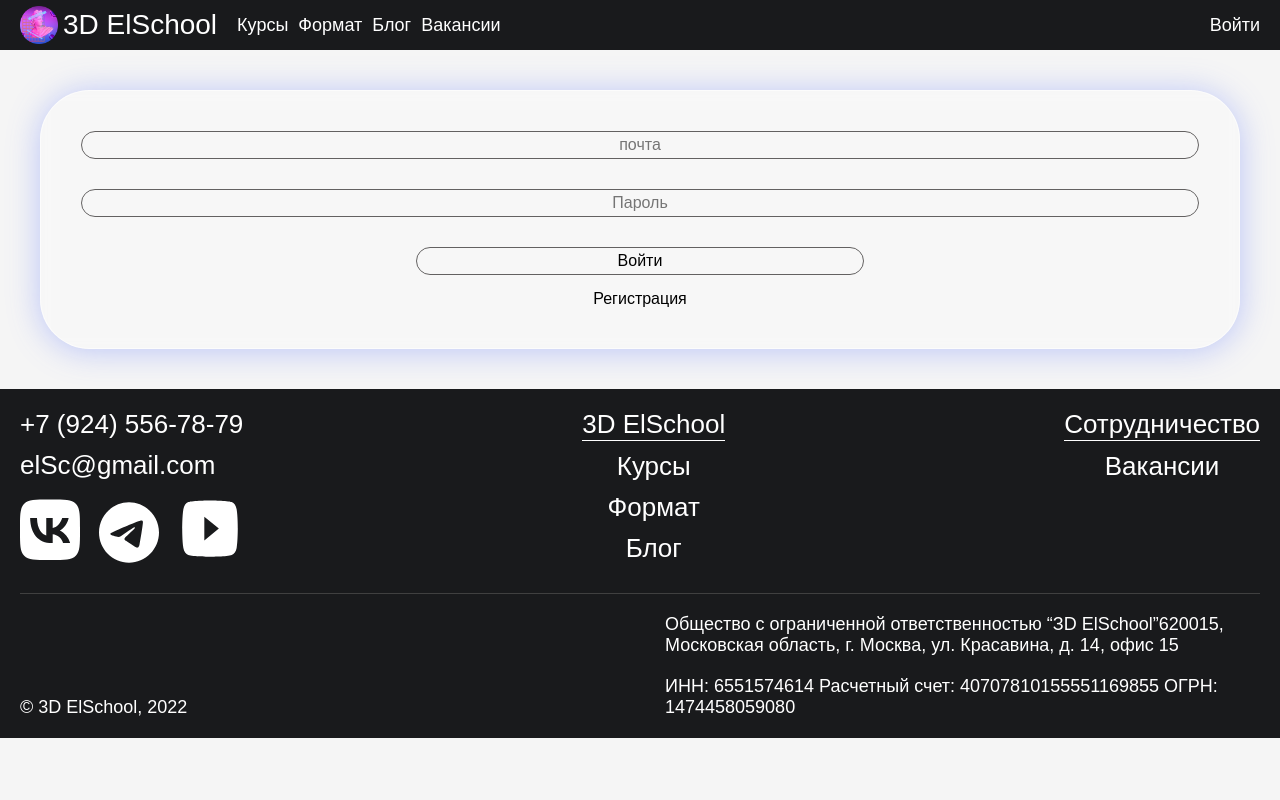
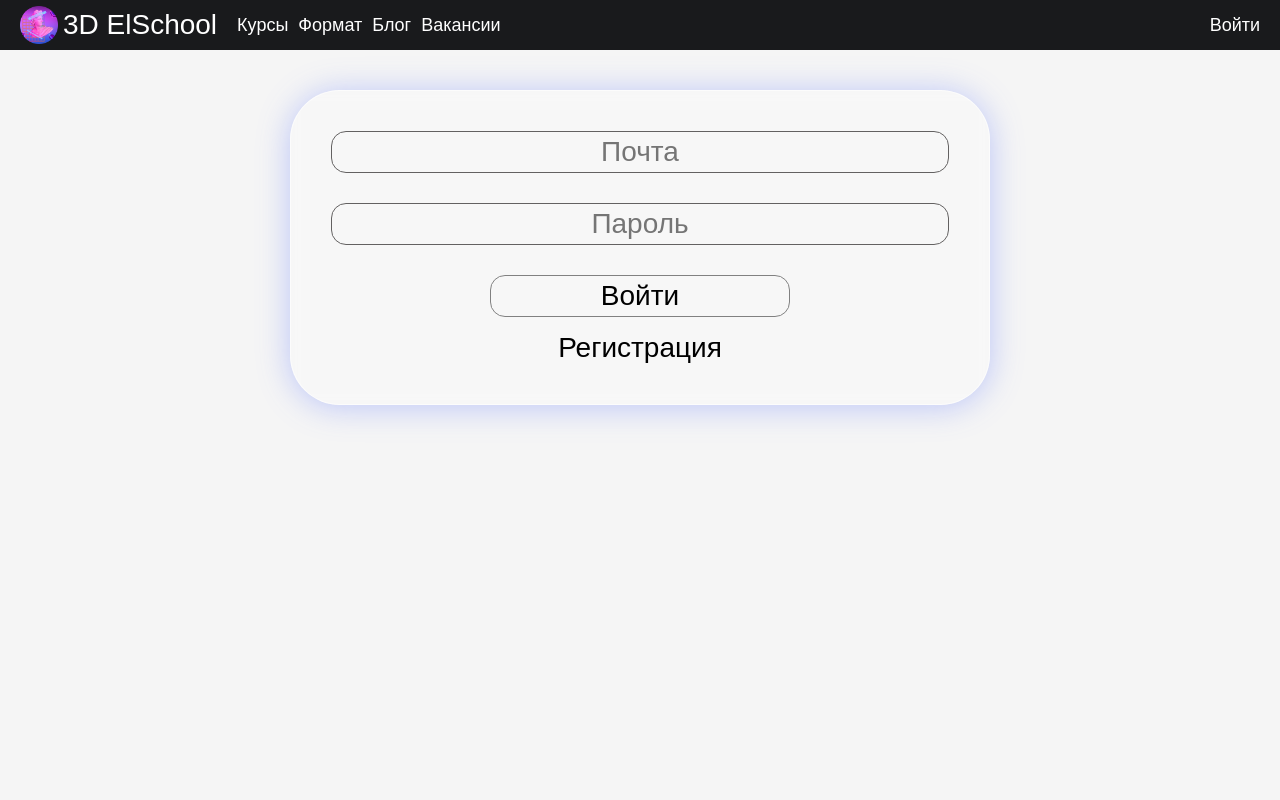
Before and after one commit to KopilovaEA/3D-ElSchool, a Vue app: page /login in a window 1280 px wide. Shown: the top 800 px of the page. Built offline with nearby package versions, Linux system fonts and the light colour scheme.

Commit message:
Доделано BurgerMenu, сделана форма авторизации

```diff
--- a/src/App.vue
+++ b/src/App.vue
@@ -1,9 +1,9 @@
 <template>
   <div>
     <HeaderLayout />
-    <body>
+    <main>
       <router-view />
-    </body>
+    </main>
     <FooterLayout />
   </div>
 </template>
@@ -31,6 +31,10 @@ body {
   margin: 0;
 }
 
+main {
+  margin: 0;
+}
+
 a {
   color: white;
   text-decoration: none;
--- a/src/components/header/BurgerMenu.vue
+++ b/src/components/header/BurgerMenu.vue
@@ -12,7 +12,35 @@
         />
       </svg>
     </div>
-    <div class="burger_menu__background" v-show="isOpenMenu"></div>
+    <Transition name="slide">
+      <div class="burger_menu__background" v-show="isOpenMenu">
+        <div class="menu">
+          <router-link @click="isOpenMenu = !isOpenMenu" to="/courses">
+            <span>Курсы</span>
+          </router-link>
+        </div>
+        <div class="menu">
+          <router-link @click="isOpenMenu = !isOpenMenu" to="/format">
+            <span>Формат</span>
+          </router-link>
+        </div>
+        <div class="menu">
+          <router-link @click="isOpenMenu = !isOpenMenu" to="/blog">
+            <span>Блог</span>
+          </router-link>
+        </div>
+        <div class="menu">
+          <router-link @click="isOpenMenu = !isOpenMenu" to="/jobs">
+            <span>Вакансии</span>
+          </router-link>
+        </div>
+        <div class="menu">
+          <router-link @click="isOpenMenu = !isOpenMenu" to="/login">
+            <span>Войти</span>
+          </router-link>
+        </div>
+      </div>
+    </Transition>
     <div
       class="burger_menu__dark_overflow"
       @click="toggleMenu()"
@@ -29,7 +57,6 @@ export default {
   methods: {
     toggleMenu() {
       this.isOpenMenu = !this.isOpenMenu;
-      console.log(this.isOpenMenu);
     },
   },
 };
@@ -59,6 +86,7 @@ export default {
   width: 300px;
   height: 100vh;
   z-index: 1;
+  padding-top: 40px;
 }
 
 .burger_menu__dark_overflow {
@@ -70,4 +98,19 @@ export default {
   width: 100%;
   min-height: 100vh;
 }
+.menu {
+  padding-top: 20px;
+  font-size: 24px;
+}
+
+/* Анимация открытия меню */
+.slide-enter-active,
+.slide-leave-active {
+  transition: right 0.3s ease;
+}
+
+.slide-enter-from,
+.slide-leave-to {
+  right: -300px;
+}
 </style>
--- a/src/components/header/QuestionBanner.vue
+++ b/src/components/header/QuestionBanner.vue
@@ -8,9 +8,7 @@
           <span class="style_gmail">elSc@gmail.com</span>. Мы свяжемся с тобой,
           чтобы ответить на него!
         </p>
-        <a
-          href="https://mail.google.com/mail/u/0/#inbox?compose=CllgCJTLpRBDnrqpBzcZFlJFnpgGbSjhBWSSCZHzGpSNnwFCFgMDzTQRxtsZjqXdtBQHTrfNWqq"
-          target="_blank"
+        <a href="mailto:elSc@gmail.com" target="_blank"
           ><button class="button_message">Написать</button></a
         >
       </div>
--- a/src/views/JobsView.vue
+++ b/src/views/JobsView.vue
@@ -124,7 +124,7 @@ h1 {
     font-size: 28px;
     margin-left: 80px;
     margin-right: 80px;
-    border-radius: 90px;
+    border-radius: 40px;
     text-align: center;
     margin-top: 20px;
     transition: all 0.3s ease;
--- a/src/views/LoginView.vue
+++ b/src/views/LoginView.vue
@@ -2,7 +2,7 @@
   <div class="login" img="@/assets/f.jpg">
     <!-- <img class="login-background-image" src="@/assets/f.jpg" alt="" /> -->
     <div class="login-form">
-      <input placeholder="почта" type="text" v-model="login" />
+      <input placeholder="Почта" type="text" v-model="login" />
       <input placeholder="Пароль" type="password" v-model="password" />
       <h3 class="form-error" v-if="error">{{ error }}</h3>
       <div class="login-form-btns">
@@ -20,6 +20,9 @@
 <style scoped>
 .login {
   padding: 40px;
+  max-width: 400px;
+  margin: auto;
+  height: calc(100vh - 50px - 80px);
 }
 .login-form {
   z-index: 2;
@@ -43,7 +46,6 @@ input,
   font-size: calc(var(--index) * 1.5);
   background: none;
   border: 1px solid #636161;
-  color: var(--vt-c-white-soft);
   padding: 4px 8px;
   text-align: center;
   transition: all 0.3s ease;
@@ -65,10 +67,16 @@ input:focus::placeholder {
   width: 40%;
   align-self: center;
   cursor: pointer;
+  border-color: #818181;
+  color: black;
 }
 .login-btn:hover {
-  background: #3ca444d0;
-  transition: all 0.3s ease;
+  background: linear-gradient(
+    120deg,
+    rgb(161, 88, 174),
+    rgb(208, 130, 222),
+    rgba(208, 130, 222, 0.807)
+  );
 }
 
 .registration-btn {
@@ -77,6 +85,10 @@ input:focus::placeholder {
   align-self: center;
   color: var(--vt-c-white-mute);
   cursor: pointer;
+}
+.registration-btn:hover {
+  text-decoration: underline;
+  text-underline-offset: 4px;
 }
 .form-error {
   color: rgba(255, 0, 0, 0.707);
@@ -91,4 +103,14 @@ input:focus::placeholder {
   height: 100%;
   user-select: none;
 }
+@media screen and (min-width: 1200px) {
+  .login {
+    font-size: 28px;
+    max-width: 700px;
+  }
+
+  .login-btn {
+    width: 300px;
+  }
+}
 </style>
```
